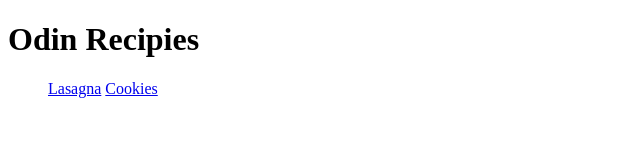
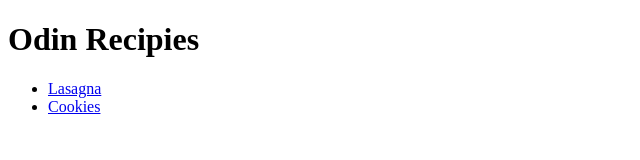
Before and after one commit to w0zf/odin-recipies, a plain HTML site: page index.html in a window 1280 px wide. Shown: the whole page, without its empty margins (0-640 px from the left). Drawn offline with Linux system fonts and the light colour scheme.

Commit message:
fix u in index

```diff
--- a/index.html
+++ b/index.html
@@ -7,8 +7,8 @@
         <h1>Odin Recipies</h1>
         <p>
             <ul>
-                <a href=./recipies/lasagna.html>Lasagna</a>
-                <a href=./recipies/cookies.html>Cookies</a>
+                <li><a href=./recipies/lasagna.html>Lasagna</a></li>
+                <li><a href=./recipies/cookies.html>Cookies</a></li>
             </ul></p>
     </body>
 </html>
```
